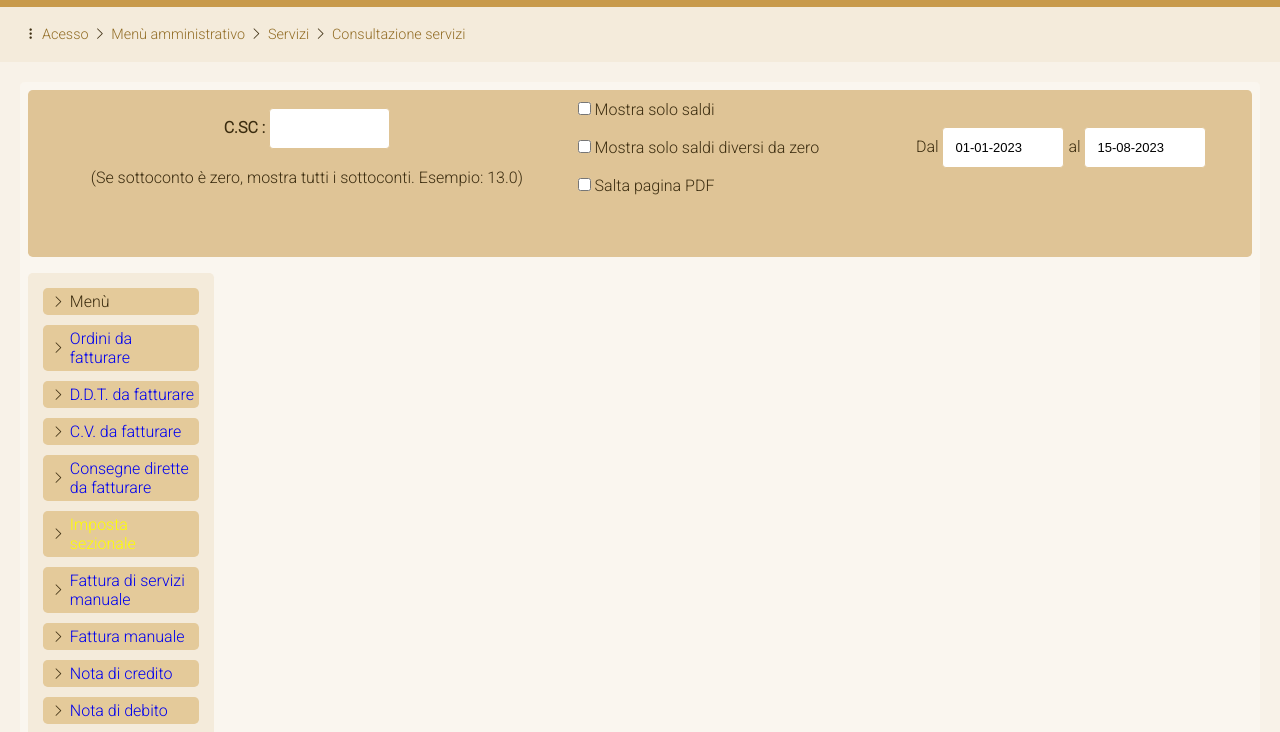
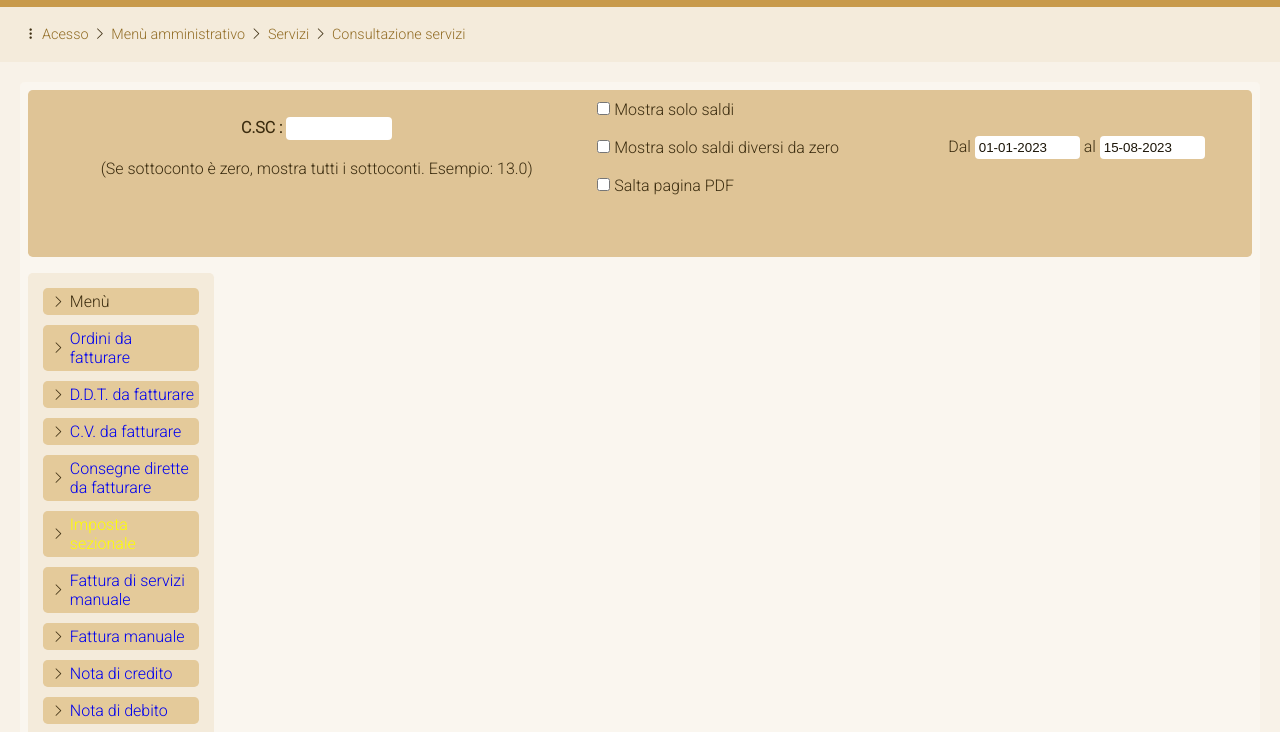
Before and after one commit to reginaldogomes/dittaweb, a website: page public/index.html in a window 1280 px wide. Shown: the part 67-799 px from the top of the page. Drawn offline with nearby package versions, Linux system fonts and the light colour scheme.

Commit message:
adjusted css

```diff
--- a/public/preferences.css
+++ b/public/preferences.css
@@ -69,11 +69,17 @@ li {
   list-style-type: none;
 }
 
+/*** INPUT STYLE ***/
 input {
-  padding: 12px;
+  padding: 4px;
+  border: none;
   border-radius: var(--border-radius);
   -webkit-border-radius: var(--border-radius);
-  border: 1px solid var(--primary--color--600);
+  color: var(--secondary--color--900);
+  font-style: normal;
+}
+input:focus {
+  border: none;
 }
 
 table,
@@ -549,9 +555,9 @@ SELECT {
   font-size: small;
 }
 
-INPUT {
+/* INPUT {
   font-size: small;
-}
+} */
 
 IMG {
   border-color: black;
```
